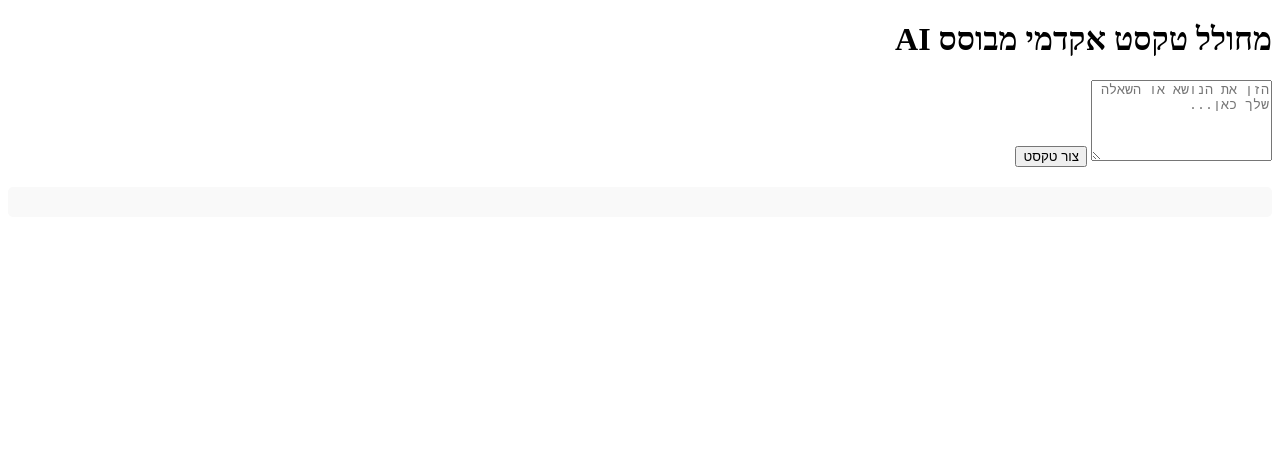
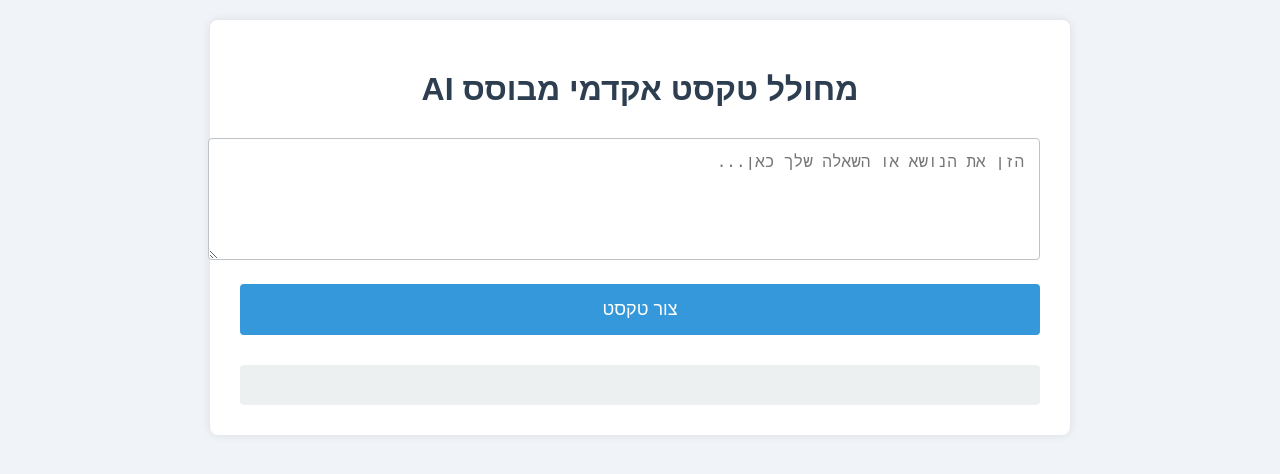
Before and after one commit to nitzano707/131024_12-24, a plain HTML site: page public/index.html in a window 1280 px wide. Drawn offline with Linux system fonts and the light colour scheme; no server answers.

Commit message:
Update styles.css

```diff
--- a/public/styles.css
+++ b/public/styles.css
@@ -1,12 +1,66 @@
+body {
+    font-family: 'Arial', sans-serif;
+    background-color: #f0f4f8;
+    margin: 0;
+    padding: 20px;
+    color: #333;
+}
+
+.container {
+    max-width: 800px;
+    margin: 0 auto;
+    background-color: #ffffff;
+    padding: 30px;
+    border-radius: 8px;
+    box-shadow: 0 0 10px rgba(0,0,0,0.1);
+}
+
+h1 {
+    color: #2c3e50;
+    text-align: center;
+    margin-bottom: 30px;
+}
+
+#input {
+    width: 100%;
+    padding: 15px;
+    margin-bottom: 20px;
+    border: 1px solid #bdc3c7;
+    border-radius: 4px;
+    font-size: 16px;
+    resize: vertical;
+}
+
+#submit {
+    display: block;
+    width: 100%;
+    padding: 15px;
+    background-color: #3498db;
+    color: white;
+    border: none;
+    border-radius: 4px;
+    font-size: 18px;
+    cursor: pointer;
+    transition: background-color 0.3s;
+}
+
+#submit:hover {
+    background-color: #2980b9;
+}
+
 #output {
-    white-space: pre-wrap;
-    word-wrap: break-word;
-    font-family: Arial, sans-serif;
+    margin-top: 30px;
+    background-color: #ecf0f1;
+    padding: 20px;
+    border-radius: 4px;
     line-height: 1.6;
-    padding: 15px;
-    background-color: #f9f9f9;
-    border-radius: 5px;
+}
+
+#output h2 {
+    color: #2c3e50;
     margin-top: 20px;
+    margin-bottom: 10px;
+    font-size: 20px;
 }
 
 #output p {
@@ -14,11 +68,12 @@
 }
 
 .loading {
-    color: #888;
+    text-align: center;
+    color: #7f8c8d;
     font-style: italic;
 }
 
 .error {
-    color: red;
+    color: #e74c3c;
     font-weight: bold;
 }
```
